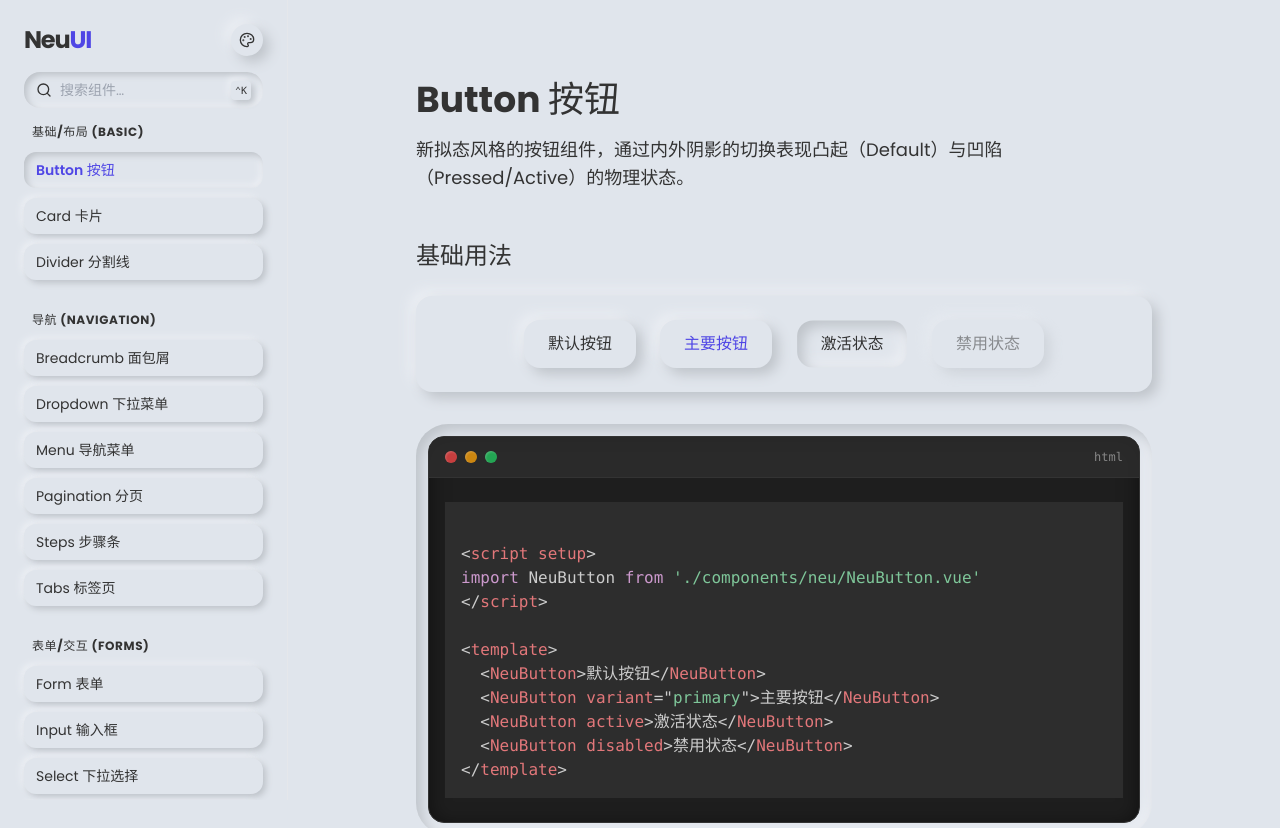
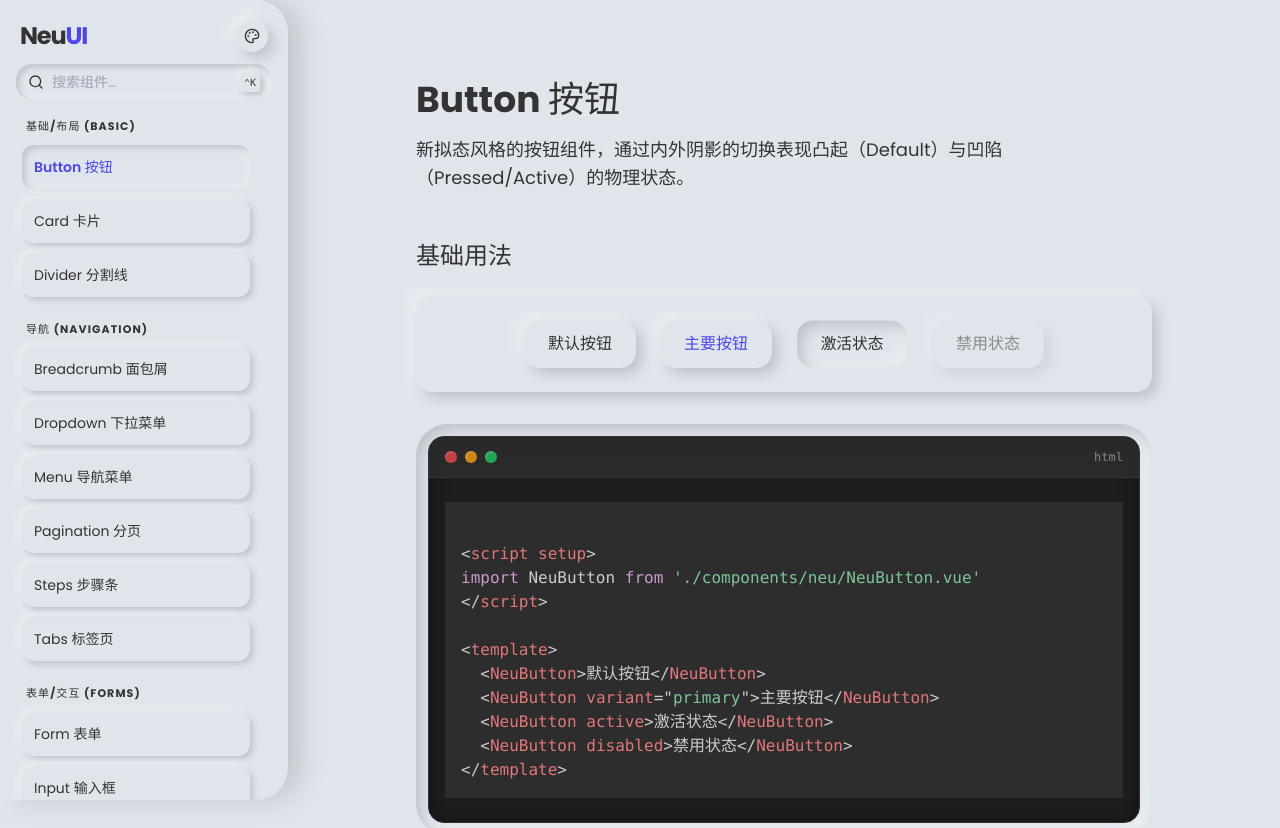
Before and after one commit to nregret/Neumorphism-UI, a Vue app: page /components/button in a window 1280 px wide. Shown: the top 828 px of the page. Built offline with nearby package versions, Linux system fonts and the light colour scheme.

Commit message:
修复滚动条

```diff
--- a/src/components/neu/NeuScrollbar.vue
+++ b/src/components/neu/NeuScrollbar.vue
@@ -5,12 +5,22 @@ interface Props {
   height?: string
   maxHeight?: string
   autoHide?: boolean
+  /** 填满父容器剩余高度（flex-1），用于侧边栏等场景 */
+  fill?: boolean
+  /**
+   * 滚动条轨道距容器顶部和底部的像素间距。
+   * 当父容器有圆角时（如侧边栏 rounded-r-[2rem] = 32px），
+   * 需设置足够大的值避免轨道伸入圆角区域。默认 8px。
+   */
+  trackInset?: number
 }
 
 const props = withDefaults(defineProps<Props>(), {
   height: 'auto',
   maxHeight: undefined,
   autoHide: false,
+  fill: false,
+  trackInset: 8,
 })
 
 const containerRef = ref<HTMLDivElement | null>(null)
@@ -40,10 +50,14 @@ const updateScrollbar = () => {
     return
   }
 
+  // Track height = container height minus top+bottom insets
+  const trackHeight = clientHeight - 2 * props.trackInset
   const ratio = clientHeight / scrollHeight
-  thumbHeight.value = Math.max(32, ratio * clientHeight)
+  // Thumb sized relative to track (not container), so it stays within bounds
+  thumbHeight.value = Math.max(32, ratio * trackHeight)
+  // Thumb offset is within [0, trackHeight - thumbHeight]
   thumbTop.value =
-    (scrollTop / (scrollHeight - clientHeight)) * (clientHeight - thumbHeight.value)
+    (scrollTop / (scrollHeight - clientHeight)) * (trackHeight - thumbHeight.value)
 }
 
 const onScroll = () => {
@@ -73,8 +87,10 @@ const onThumbMouseMove = (e: MouseEvent) => {
   if (!isDragging.value || !containerRef.value) return
   const el = containerRef.value
   const { scrollHeight, clientHeight } = el
+  const trackHeight = clientHeight - 2 * props.trackInset
   const delta = e.clientY - dragStartY
-  const scrollRatio = delta / (clientHeight - thumbHeight.value)
+  // Map drag delta within track space → scroll position
+  const scrollRatio = delta / (trackHeight - thumbHeight.value)
   el.scrollTop = dragStartScrollTop + scrollRatio * (scrollHeight - clientHeight)
 }
 
@@ -99,8 +115,10 @@ const onTrackClick = (e: MouseEvent) => {
   const clickY = e.clientY - trackRect.top
   const el = containerRef.value
   const { scrollHeight, clientHeight } = el
-  const targetRatio = (clickY - thumbHeight.value / 2) / (clientHeight - thumbHeight.value)
-  el.scrollTop = targetRatio * (scrollHeight - clientHeight)
+  const trackHeight = clientHeight - 2 * props.trackInset
+  // Convert click position within track to scroll ratio
+  const targetRatio = (clickY - thumbHeight.value / 2) / (trackHeight - thumbHeight.value)
+  el.scrollTop = Math.max(0, targetRatio) * (scrollHeight - clientHeight)
 }
 
 const resizeObserver = new ResizeObserver(() => {
@@ -137,7 +155,11 @@ watch(
 </script>
 
 <template>
-  <div class="neu-scrollbar-wrapper" :style="{ height, maxHeight }">
+  <div
+    class="neu-scrollbar-wrapper"
+    :class="{ 'neu-scrollbar-fill': fill }"
+    :style="fill ? { maxHeight } : { height, maxHeight }"
+  >
     <!-- Scroll content area — padding-right reserves space for the track -->
     <div
       ref="containerRef"
@@ -153,6 +175,7 @@ watch(
         v-if="isScrollbarNeeded && isVisible"
         ref="trackRef"
         class="neu-scrollbar-track"
+        :style="{ top: `${trackInset}px`, bottom: `${trackInset}px` }"
         @click="onTrackClick"
       >
         <!-- Thumb -->
@@ -176,6 +199,17 @@ watch(
 .neu-scrollbar-wrapper {
   position: relative;
   display: flex;
+}
+
+/* Fill mode: stretch to fill remaining flex space */
+.neu-scrollbar-fill {
+  flex: 1;
+  min-height: 0;      /* crucial: prevents flex child from overflowing */
+}
+
+.neu-scrollbar-fill .neu-scrollbar-content {
+  flex: 1;
+  min-height: 0;
 }
 
 /* ─────────────────────────────────────────────
@@ -213,8 +247,7 @@ watch(
 .neu-scrollbar-track {
   position: absolute;
   right: 4px;
-  top: 8px;
-  bottom: 8px;
+  /* top / bottom are set via inline style by the :trackInset prop */
   width: 8px;
   border-radius: 999px;
   background: var(--bg-color);
--- a/src/layouts/DocsLayout.vue
+++ b/src/layouts/DocsLayout.vue
@@ -3,7 +3,7 @@ import { computed, onMounted, onUnmounted, ref } from 'vue'
 import { Menu, Palette, Search, X } from 'lucide-vue-next'
 import { useRoute } from 'vue-router'
 import NeuButton from '../components/neu/NeuButton.vue'
-import NeuCard from '../components/neu/NeuCard.vue'
+import NeuScrollbar from '../components/neu/NeuScrollbar.vue'
 import ThemeConfigurator from '../components/ThemeConfigurator.vue'
 
 const route = useRoute()
@@ -161,25 +161,28 @@ const highlightText = (text: string, query: string): { text: string; match: bool
       </div>
     </div>
 
-    <!-- Sidebar -->
+    <!-- Sidebar — flush on top/bottom/left, raised shadow only on the right -->
     <aside
       :class="[
-        'fixed inset-y-0 left-0 z-40 w-72 transition-transform duration-300 ease-in-out md:translate-x-0 md:static md:h-screen md:sticky md:top-0',
-        'bg-[var(--bg-color)] shadow-[inset_-8px_0_16px_var(--shadow-dark),inset_-8px_0_16px_var(--shadow-light)] md:shadow-none md:border-r md:border-[var(--shadow-dark)]/10',
+        'fixed inset-y-0 left-0 z-40 w-72 md:translate-x-0 md:static md:h-screen md:sticky md:top-0',
+        'transition-transform duration-300 ease-in-out',
+        'flex flex-col bg-[var(--bg-color)] rounded-r-[2rem] overflow-hidden',
         isSidebarOpen ? 'translate-x-0' : '-translate-x-full',
-        'flex flex-col overflow-hidden'
       ]"
+      style="box-shadow: var(--neu-d3) 0 var(--neu-b3) var(--shadow-dark), var(--neu-d1) 0 var(--neu-b2) var(--shadow-light);"
     >
       <!-- Logo + Theme Button -->
-      <div class="hidden md:flex items-center justify-between px-6 pt-6 pb-4 shrink-0">
-        <router-link to="/" class="text-2xl font-bold tracking-tighter">Neu<span class="text-neu-accent">UI</span></router-link>
+      <div class="hidden md:flex items-center justify-between px-5 pt-5 pb-3 shrink-0">
+        <router-link to="/" class="text-2xl font-bold tracking-tighter">
+          Neu<span class="text-neu-accent">UI</span>
+        </router-link>
         <NeuButton variant="icon" shape="circle" size="sm" @click="isThemeConfigOpen = true" title="Theme Config">
           <Palette class="w-4 h-4" />
         </NeuButton>
       </div>
 
       <!-- Search Box -->
-      <div class="px-6 pb-4 shrink-0">
+      <div class="px-4 pb-3 shrink-0">
         <div
           class="flex items-center gap-2 px-3 py-2 rounded-2xl bg-[var(--bg-color)] shadow-neu-pressed-sm transition-all duration-200"
         >
@@ -206,23 +209,25 @@ const highlightText = (text: string, query: string): { text: string; match: bool
         </div>
       </div>
 
-      <!-- Nav Links (scrollable) -->
-      <nav class="flex-1 overflow-y-auto px-6 pb-6 custom-scrollbar">
+      <!-- Nav Links via NeuScrollbar -->
+      <!-- trackInset=28: 圆角 rounded-r-[2rem]=32px，留28px让轨道不侵入圆角 -->
+      <NeuScrollbar fill :auto-hide="true" :track-inset="28">
+        <nav class="px-4 pb-4">
           <!-- Results -->
           <template v-if="hasResults">
             <div
               v-for="group in filteredGroups"
               :key="group.title"
-            class="mb-8"
+              class="mb-6"
             >
-            <h4 class="text-xs font-bold text-neu-text/40 uppercase tracking-wider mb-3 px-2">
+              <h4 class="text-[11px] font-bold text-neu-text/40 uppercase tracking-widest mb-2.5 px-1">
                 {{ group.title }}
               </h4>
               <ul class="space-y-2.5">
                 <li v-for="link in group.links" :key="link.path">
                   <router-link :to="link.path" @click="isSidebarOpen = false">
                     <div
-                    class="px-3 py-2 rounded-xl text-sm cursor-pointer transition-all duration-200 bg-[var(--bg-color)]"
+                      class="px-3 py-3 rounded-xl text-sm cursor-pointer transition-all duration-200 bg-[var(--bg-color)]"
                       :class="[
                         route.path === link.path
                           ? 'shadow-neu-pressed-sm text-neu-accent font-semibold'
@@ -256,6 +261,7 @@ const highlightText = (text: string, query: string): { text: string; match: bool
             <button @click="clearSearch" class="mt-3 text-xs text-neu-accent hover:underline">清除搜索</button>
           </div>
         </nav>
+      </NeuScrollbar>
     </aside>
 
     <!-- Overlay for mobile sidebar -->
```
Lines whose indentation alone changed are shown as unchanged.
